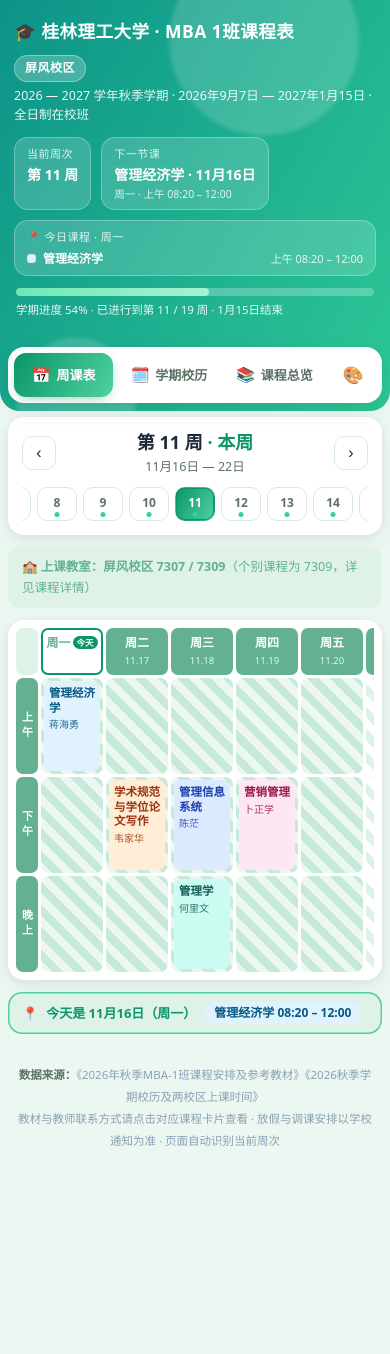
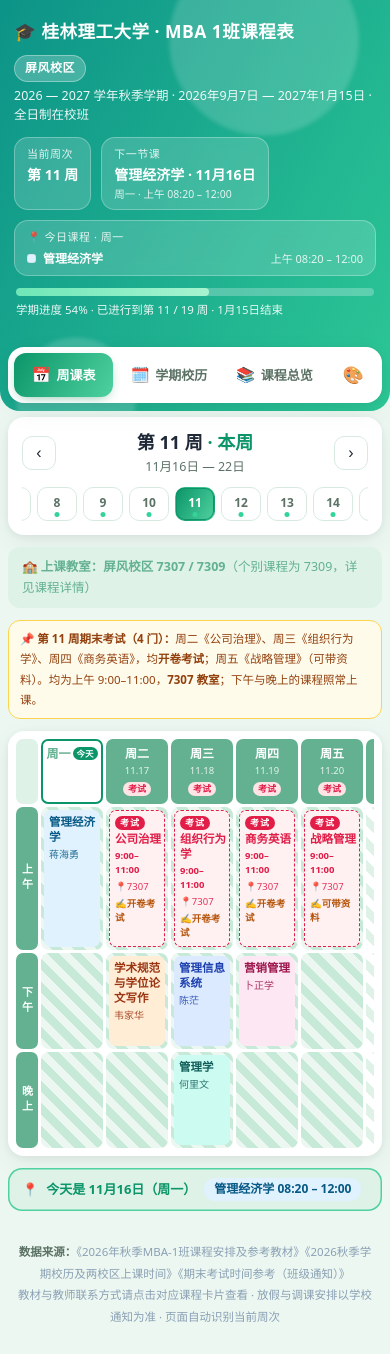
Before and after one commit to jhtfly/mba-schedule, a plain HTML site: page mba1.html in a window 390 px wide. Before the commit the page ends 1178 px from the top, so only its background shows below. Drawn offline with Linux system fonts and the light colour scheme.

Commit message:
更新MBA1班期末考试安排：11/17公司治理、11/18组织行为学、11/19商务英语（开卷），11/20战略管理（可带资料），均9:00-11:00在7307

```diff
--- a/mba1.html
+++ b/mba1.html
@@ -153,6 +153,7 @@ html{-webkit-text-size-adjust:100%}
 .ev-hol{background:#ffe4e6;color:var(--hol)}
 .ev-act{background:#fef3c7;color:var(--ev)}
 .ev-adj{background:#dbeafe;color:var(--adj)}
+.ev-exam{background:#ffe4e6;color:var(--hol)}
 .gslot{
   display:flex;flex-direction:column;align-items:center;justify-content:center;gap:2px;
   background:var(--hd);border-radius:10px;padding:6px 2px;font-size:12.5px;font-weight:800;color:#fff;
@@ -168,6 +169,16 @@ html{-webkit-text-size-adjust:100%}
 .ccard:hover{transform:translateY(-2px);box-shadow:0 6px 16px rgba(30,41,59,.16)}
 .ccard .nm{font-size:13px;font-weight:800;line-height:1.3}
 .ccard .tc{font-size:11.5px;opacity:.85}
+/* 考试卡片 */
+.ecard{
+  height:100%;width:100%;border:1.5px dashed var(--hol);border-radius:10px;padding:8px;
+  display:flex;flex-direction:column;gap:3px;background:#fff1f2;color:var(--hol);
+}
+.ecard .bdg{align-self:flex-start;font-size:10px;font-weight:800;background:var(--hol);color:#fff;border-radius:99px;padding:1px 7px;letter-spacing:1px}
+.ecard .nm{font-size:13px;font-weight:800;line-height:1.3}
+.ecard .et{font-size:11.5px;font-weight:700}
+.ecard .er{font-size:11px;opacity:.9}
+.ecard .ek{font-size:10.5px;font-weight:700;color:#b45309}
 /* 13 门课程浅色系 */
 .c1{background:#ffe4e6;color:#9f1239}.c2{background:#ffedd5;color:#9a3412}.c3{background:#fef3c7;color:#92400e}
 .c4{background:#dcfce7;color:#166534}.c5{background:#ccfbf1;color:#115e59}.c6{background:#e0f2fe;color:#075985}
@@ -309,6 +320,13 @@ html{-webkit-text-size-adjust:100%}
   .ccard{padding:5px 3px 5px 5px;gap:2px;border-radius:7px}
   .ccard .nm{font-size:11.5px;line-height:1.3}
   .ccard .tc{font-size:10px}
+  .ecard{padding:5px 3px 5px 5px;gap:2px;border-radius:7px}
+  .ecard .bdg{font-size:9px;padding:0 5px}
+  .ecard .nm{font-size:11.5px;line-height:1.3}
+  .ecard .et{font-size:9.5px}
+  .ecard .er{font-size:9.5px}
+  .ecard .er .cw{display:none}
+  .ecard .ek{font-size:9.5px}
   .gridcard{padding:8px}
   .wknote{font-size:11.5px;padding:8px 11px}
   .gcell.hol::after{font-size:9.5px;letter-spacing:0}
@@ -390,6 +408,7 @@ html{-webkit-text-size-adjust:100%}
         📌 <b>学期安排：</b>2026秋季学期共 <b>19 周</b>，自 <b>2026年9月7日（周一）</b> 起至 <b>2027年1月15日（周五）</b> 止。<br>
         🏖️ <b>放假安排：</b>中秋节 9月25日—27日（周五至周日）放假，共3天；国庆节 10月1日—7日（周四至周三）放假调休，共7天；元旦节 2027年1月1日（周五）放假。<br>
         🔄 <b>调休补课：</b>9月20日（周日）补10月6日（周二）的课；10月10日（周六）补10月7日（周三）的课。（依据学校《关于2026年中秋节、国庆节放假的通知》）<br>
+        📝 <b>期末考试：</b>11月17日（周二）《公司治理》· 11月18日（周三）《组织行为学》· 11月19日（周四）《商务英语》，均<b>开卷考试</b>；11月20日（周五）《战略管理》（可带资料）。均为 9:00–11:00，<b>7307 教室</b>。（依据班级《考试时间参考》通知）<br>
         ❄️ <b>寒假：</b>2027年1月16日 — 2月25日；下学期 2月26日报到注册，<b>3月1日正式上课</b>。
       </div>
     </div>
@@ -410,7 +429,7 @@ html{-webkit-text-size-adjust:100%}
 <button class="fab" id="fab">回到本周</button>
 
 <footer class="foot">
-  <b>数据来源：</b>《2026年秋季MBA-1班课程安排及参考教材》《2026秋季学期校历及两校区上课时间》<br>
+  <b>数据来源：</b>《2026年秋季MBA-1班课程安排及参考教材》《2026秋季学期校历及两校区上课时间》《期末考试时间参考（班级通知）》<br>
   教材与教师联系方式请点击对应课程卡片查看 · 放假与调课安排以学校通知为准 · 页面自动识别当前周次
 </footer>
 
@@ -441,11 +460,23 @@ const EVENTS = {
   '2026-10-6' :{label:'国庆节放假', short:'国庆', type:'festival'},
   '2026-10-7' :{label:'国庆节放假', short:'国庆', type:'festival'},
   '2026-10-10':{label:'调休上课 · 补10月7日（周三）的课', short:'补周三课', type:'adjust', repl:'2026-10-7'},
+  '2026-11-17':{label:'期末考试 · 公司治理 9:00–11:00 · 7307教室（开卷）', short:'考试', type:'exam'},
+  '2026-11-18':{label:'期末考试 · 组织行为学 9:00–11:00 · 7307教室（开卷）', short:'考试', type:'exam'},
+  '2026-11-19':{label:'期末考试 · 商务英语 9:00–11:00 · 7307教室（开卷）', short:'考试', type:'exam'},
+  '2026-11-20':{label:'期末考试 · 战略管理 9:00–11:00 · 7307教室（可带资料）', short:'考试', type:'exam'},
   '2026-10-29':{label:'校运会', short:'运动会', type:'activity'},
   '2026-10-30':{label:'校运会', short:'运动会', type:'activity'},
   '2026-11-11':{label:'校庆日', short:'校庆', type:'activity'},
   '2027-1-1'  :{label:'元旦节放假', short:'元旦', type:'festival'},
 };
+
+/* 期末考试安排（依据班级"考试时间参考"通知，均在 7307 教室；remark=考试形式）*/
+const EXAMS = [
+  {name:'公司治理',   date:'2026-11-17', slot:'am', time:'9:00–11:00', end:[11,0], room:'7307', remark:'开卷考试'},
+  {name:'组织行为学', date:'2026-11-18', slot:'am', time:'9:00–11:00', end:[11,0], room:'7307', remark:'开卷考试'},
+  {name:'商务英语',   date:'2026-11-19', slot:'am', time:'9:00–11:00', end:[11,0], room:'7307', remark:'开卷考试'},
+  {name:'战略管理',   date:'2026-11-20', slot:'am', time:'9:00–11:00', end:[11,0], room:'7307', remark:'可带资料'},
+];
 
 /* 13 门课程（1班·全日制·屏风校区）——课程数据与原 1班课表一致，仅更换页面模板 */
 const COURSES = [
@@ -531,6 +562,7 @@ const WEEK_NOTES = {
   5:'<b>第 5 周：</b>10月1日—7日国庆节放假；10月10日（周六）调休补课，补 10月7日（周三）的课：《公司治理》（上午）、《战略管理》（下午）、《组织行为学》（晚上）照常上课。',
   8:'<b>第 8 周（10月29—30日）校运会：</b>周四、周五全校运动会，请注意相关安排。',
   10:'<b>第 10 周周三（11月11日）为校庆日：</b>当日《战略管理》（下午）、《组织行为学》（晚上）是否照常，以学院通知为准。',
+  11:'<b>第 11 周期末考试（4 门）：</b>周二《公司治理》、周三《组织行为学》、周四《商务英语》，均<b>开卷考试</b>；周五《战略管理》（可带资料）。均为上午 9:00–11:00，<b>7307 教室</b>；下午与晚上的课程照常上课。',
   17:'<b>第 17 周周五（2027年1月1日）元旦放假：</b>当日无排课，具体调课以学校通知为准。',
   19:'<b>第 19 周为复习考试周：</b>无排课，学期于 2027年1月15日结束；寒假 1月16日 — 2月25日。'
 };
@@ -583,6 +615,9 @@ function ghostsInWeek(w){
 }
 function eventOf(d){ return EVENTS[dkey(d)] || null; }
 function parseKey(k){ const p=k.split('-').map(Number); return new Date(p[0],p[1]-1,p[2]); }
+const examsOf = d => EXAMS.filter(x=>x.date===dkey(d));
+const slotOrd = it => SLOTS[it.kind==='class' ? it.s.slot : it.exam.slot].ord;
+const bySlot  = (a,b) => slotOrd(a)-slotOrd(b) || (a.kind==='class' ? -1 : (b.kind==='class' ? 1 : 0));
 function effDow(d){        /* 某日实际执行课表的星期几：调休补课日按被补日 */
   const e = eventOf(d);
   if (e && e.type==='adjust' && e.repl){ const r=parseKey(e.repl); return r.getDay()===0?7:r.getDay(); }
@@ -605,7 +640,7 @@ function weekEvents(w){
   });
   return ev;
 }
-const evChipCls = e => e.type==='festival' ? 'ev-hol' : (e.type==='adjust' ? 'ev-adj' : 'ev-act');
+const evChipCls = e => e.type==='festival' ? 'ev-hol' : (e.type==='adjust' ? 'ev-adj' : (e.type==='exam' ? 'ev-exam' : 'ev-act'));
 const evShort  = e => e.short || e.label.replace('（可能上课）','').replace('放假','');   // 校历行短标签
 
 function semesterState(now){
@@ -655,12 +690,13 @@ function getNextClass(){
     const list = [];
     COURSES.forEach(c=>c.sessions.forEach(s=>{
       if (s.skip && s.skip.includes(wk)) return;
-      if (s.dow===dow && wk>=s.ws && wk<=s.we) list.push({c,s});
+      if (s.dow===dow && wk>=s.ws && wk<=s.we) list.push({kind:'class', c, s});
     }));
+    examsOf(d).forEach(x=>list.push({kind:'exam', exam:x}));
     if (!list.length) continue;
-    list.sort((a,b)=>SLOTS[a.s.slot].ord - SLOTS[b.s.slot].ord);
+    list.sort(bySlot);
     for (const it of list){
-      const [h,m] = SLOT_END[it.s.slot];
+      const [h,m] = it.kind==='class' ? SLOT_END[it.s.slot] : it.exam.end;
       const end = new Date(d.getFullYear(), d.getMonth(), d.getDate(), h, m);
       if (end > NOW) return {...it, d, w, adj: !!(e && e.type==='adjust')};
     }
@@ -671,8 +707,9 @@ function todaySessions(){
   if (!CUR_WEEK) return [];
   const ev = eventOf(NOW);
   if (ev && ev.type==='festival') return [];     // 放假当日无课
-  return sessionsInWeek(effWeek(NOW)).filter(x=>x.s.dow===effDow(NOW))
-    .sort((a,b)=>SLOTS[a.s.slot].ord - SLOTS[b.s.slot].ord);
+  const cls = sessionsInWeek(effWeek(NOW)).filter(x=>x.s.dow===effDow(NOW))
+    .map(x=>({kind:'class', c:x.c, s:x.s}));
+  return cls.concat(examsOf(NOW).map(x=>({kind:'exam', exam:x}))).sort(bySlot);
 }
 function noClassMsg(ev){
   if (ev && ev.type==='festival') return '节假日放假，今日无课';
@@ -692,23 +729,34 @@ function renderHero(){
   }
   const next = getNextClass();
   if (next){
-    stats.push({lbl:'下一节课', val:next.c.short+' · '+md(next.d),
-                sub:(next.adj ? '按'+DOW[next.s.dow]+'课表' : DOW[next.s.dow])+' · '+SLOTS[next.s.slot].label+' '+SLOTS[next.s.slot].time});
+    if (next.kind==='exam'){
+      stats.push({lbl:'下一场考试', val:next.exam.name+' · '+md(next.d),
+                  sub:DOW[next.d.getDay()===0?7:next.d.getDay()]+' '+next.exam.time+' · '+next.exam.room+'教室'
+                    +(next.exam.remark ? ' · '+next.exam.remark : '')});
+    } else {
+      stats.push({lbl:'下一节课', val:next.c.short+' · '+md(next.d),
+                  sub:(next.adj ? '按'+DOW[next.s.dow]+'课表' : DOW[next.s.dow])+' · '+SLOTS[next.s.slot].label+' '+SLOTS[next.s.slot].time});
+    }
   }
 
   const tlist = todaySessions();
   const evNow = eventOf(NOW);
   let dowTxt = '周'+['','一','二','三','四','五','六','日'][NOW.getDay()===0?7:NOW.getDay()];
-  if (evNow && evNow.type==='adjust') dowTxt += ' · '+evNow.short;
+  if (evNow && (evNow.type==='adjust' || evNow.type==='exam')) dowTxt += ' · '+evNow.short;
   let tInner;
   if (!tlist.length){
     tInner = '<div class="tnone">'+noClassMsg(eventOf(NOW))+'</div>';
   } else {
-    tInner = '<div class="tlist">' + tlist.map(({c,s})=>
-      '<div class="trow"><span class="cdt '+c.cls+'"></span><span class="tn">'+c.short+'</span>'
-      +'<span class="tt">'+SLOTS[s.slot].label+' '+SLOTS[s.slot].time+'</span></div>').join('') + '</div>';
+    tInner = '<div class="tlist">' + tlist.map(it=>{
+      if (it.kind==='exam')
+        return '<div class="trow"><span class="cdt" style="background:var(--hol)"></span><span class="tn">'+it.exam.name+'（考试）</span>'
+          +'<span class="tt">'+it.exam.time+'</span></div>';
+      return '<div class="trow"><span class="cdt '+it.c.cls+'"></span><span class="tn">'+it.c.short+'</span>'
+        +'<span class="tt">'+SLOTS[it.s.slot].label+' '+SLOTS[it.s.slot].time+'</span></div>';
+    }).join('') + '</div>';
   }
-  stats.push({lbl:'📍 今日课程 · '+dowTxt, html:tInner});
+  const hasExamToday = tlist.some(i=>i.kind==='exam');
+  stats.push({lbl:'📍 今日'+(hasExamToday?'安排':'课程')+' · '+dowTxt, html:tInner});
 
   row.innerHTML = stats.map((s,i)=>{
     if (s.html!==undefined)
@@ -793,8 +841,9 @@ function renderGrid(){
       const off = !!(evd && evd.type==='festival');   // 放假当日不显示课程块
       const adj = !!(evd && evd.type==='adjust');     // 调休补课日：按被补日课表展示
       const list = off ? [] : sessionsFor(d).filter(x=>x.s.slot===k);
+      const exs = off ? [] : examsOf(d).filter(x=>x.slot===k);
       const ghosts = ghostsInWeek(viewWeek).filter(x=>x.dow===dow && x.slot===k);
-      if (!list.length && !ghosts.length){
+      if (!list.length && !exs.length && !ghosts.length){
         g += '<div class="gcell'+(off?' hol':(adj?' adj0':(dow>=6?' we':'')))+'"></div>';
       } else {
         g += '<div class="gcell'+(adj?' mk':'')+'">';
@@ -803,6 +852,15 @@ function renderGrid(){
             + '<span class="nm">'+c.short+'</span>'
             + '<span class="tc">'+c.teacher+'</span>'
             + '</button>';
+        });
+        exs.forEach((x,idx)=>{
+          g += '<div class="ecard" title="期末考试 · '+x.name+' '+x.time+' · '+x.room+'教室'+(x.remark?'（'+x.remark+'）':'')+'">'
+            + '<span class="bdg">考试</span>'
+            + '<span class="nm">'+x.name+'</span>'
+            + '<span class="et">'+x.time+'</span>'
+            + '<span class="er">📍'+x.room+'<span class="cw">教室</span></span>'
+            + (x.remark ? '<span class="ek">✍️'+x.remark+'</span>' : '')
+            + '</div>';
         });
         ghosts.forEach(({c})=>{
           g += '<div class="ccard ghost"><span class="nm">'+c.ghost.label+'</span><span class="tc">'+c.teacher+'</span></div>';
@@ -842,12 +900,16 @@ function renderTodayBar(){
   const ev = eventOf(NOW);
   const dow = NOW.getDay()===0?7:NOW.getDay();
   let inner = '📍 <b>今天是 '+md(NOW)+'（'+DOW[dow]+'）</b>';
-  if (ev) inner += '<span class="evchip '+evChipCls(ev)+'">'+ev.label+'</span>';
+  if (ev && ev.type!=='exam') inner += '<span class="evchip '+evChipCls(ev)+'">'+ev.label+'</span>';
   if (!list.length){
     inner += '<span style="color:var(--ink2)">'+noClassMsg(ev)+'</span>';
   } else {
-    list.forEach(({c,s})=>{
-      inner += '<span class="tb-mini '+c.cls+'">'+c.short+' '+SLOTS[s.slot].time+'</span>';
+    list.forEach(it=>{
+      if (it.kind==='exam'){
+        inner += '<span class="tb-mini" style="background:#ffe4e6;color:var(--hol)">📝 '+it.exam.name+' 考试 '+it.exam.time+' · '+it.exam.room+'教室'+(it.exam.remark?'（'+it.exam.remark+'）':'')+'</span>';
+      } else {
+        inner += '<span class="tb-mini '+it.c.cls+'">'+it.c.short+' '+SLOTS[it.s.slot].time+'</span>';
+      }
     });
   }
   el.innerHTML = '<div class="todaybar">'+inner+'</div>';
@@ -956,6 +1018,10 @@ function openModal(id, week){
   const m = document.getElementById('modal');
   const sesTxt = c.sessions.map(s=>DOW[s.dow]+' · '+SLOTS[s.slot].label+'（'+SLOTS[s.slot].per+' '+SLOTS[s.slot].time+'）').join('<br>');
   const occ = week && c.sessions.some(s=>week>=s.ws&&week<=s.we && !(s.skip&&s.skip.includes(week)));
+  const ex = EXAMS.find(x=>c.name.startsWith(x.name));
+  const exRow = ex ? '<div class="irow"><span class="ic">📝</span><span class="k">期末考试</span><span class="v">'
+    + md(parseKey(ex.date))+'（'+DOW[parseKey(ex.date).getDay()===0?7:parseKey(ex.date).getDay()]+'）'+ex.time
+    + ' · '+ex.room+'教室'+(ex.remark ? ' · '+ex.remark : '')+'</span></div>' : '';
   /* 教材行图标：含网址 → 🌐；「参考书目」及其后各行 → 📗；其余 → 📘 */
   let inRef = false;
   const bookLis = c.books.map(b=>{
@@ -976,6 +1042,7 @@ function openModal(id, week){
     + '<div class="irow"><span class="ic">📞</span><span class="k">联系电话</span><span class="v"><a href="tel:'+c.phone+'">'+c.phone+'</a> <span style="font-size:11px;color:#94a3b8;font-weight:500">（点击拨打）</span></span></div>'
     + '<div class="irow"><span class="ic">🗓️</span><span class="k">上课时间</span><span class="v">'+c.arrange+'<br><span style="font-weight:500;color:var(--ink2)">'+sesTxt+'</span></span></div>'
     + '<div class="irow"><span class="ic">🏫</span><span class="k">上课地点</span><span class="v">屏风校区 '+c.room+' 教室<span style="display:block;font-weight:500;color:#94a3b8;font-size:12px">全日制在校班（1班）</span></span></div>'
+    + exRow
     + (c.note ? '<div class="irow"><span class="ic">⚠️</span><span class="k">备　　注</span><span class="v" style="font-weight:500;color:#b45309">'+c.note+'</span></div>' : '')
     + '<div class="bk"><div class="bt">📚 参考教材与书目</div><ul>'
     + bookLis
```
